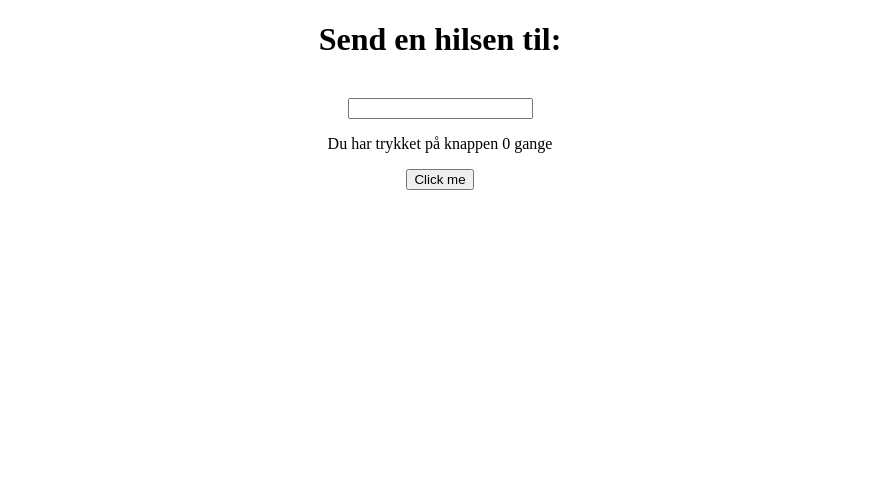
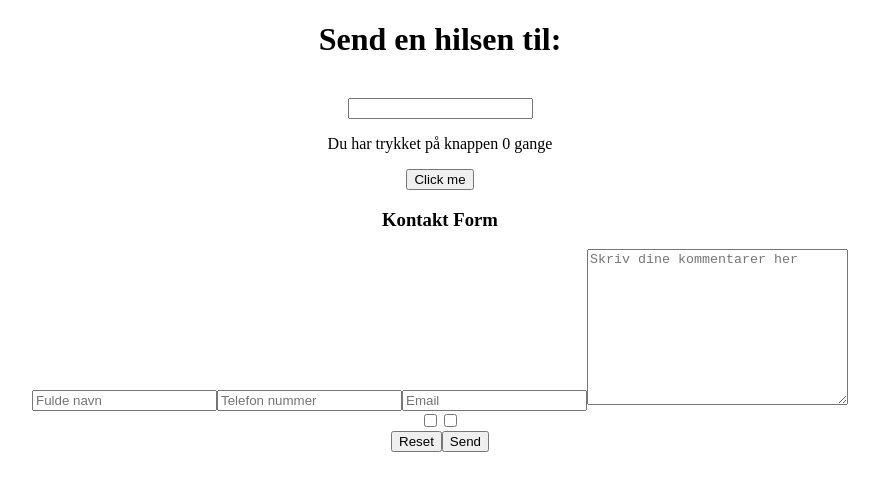
Before and after one commit to Emsenparry/react-assignments, a React (Create React App) app in the folder assignments/: page / in a window 1280 px wide. Shown: the top 490 px of the page, without its empty margins (200-1079 px from the left). Built offline with nearby package versions, Linux system fonts and the light colour scheme.

Commit message:
form (not working)

```diff
--- a/assignments/src/App.jsx
+++ b/assignments/src/App.jsx
@@ -1,5 +1,6 @@
 import './App.scss';
 import Counter from './components/assignments/hooks/counter';
+import Form from './components/assignments/hooks/form';
 import Greeting from './components/assignments/hooks/useState';
 
 function App() {
@@ -7,6 +8,7 @@ function App() {
     <div className="App">
       <Greeting />
       <Counter />
+      <Form />
     </div>
   );
 }
--- /dev/null
+++ b/assignments/src/components/assignments/hooks/form.jsx
@@ -0,0 +1,73 @@
+import { useState } from "react";
+
+const Form = () => {
+  const [contactInfo, setContactInfo] = useState({
+    name: "",
+    phonenumber: "",
+    email: "",
+    comments: "",
+  });
+
+  const handleChange = (event) => {
+    setContactInfo({ ...contactInfo, [event.target.name]: event.target.value });
+  };
+
+  const handleSubmit = (event) => {
+    // prevents the submit button from refreshing the page
+    event.preventDefault();
+    setContactInfo({ name: "", email: "", phonenumber: "", comments: "" });
+  };
+
+  return (
+    <>
+      <form onSubmit={handleSubmit}>
+        <div>
+          <h3>Kontakt Form</h3>
+        </div>
+        <div>
+          <input
+            type="text"
+            name="name"
+            placeholder="Fulde navn"
+            value={contactInfo.name}
+            onChange={handleChange}
+          />
+          <input
+            type="number"
+            name="phonenumber"
+            placeholder="Telefon nummer"
+            value={contactInfo.phonenumber}
+            onChange={handleChange}
+          />
+          <input
+            type="email"
+            name="email"
+            placeholder="Email"
+            value={contactInfo.email}
+            onChange={handleChange}
+          />
+          <textarea
+            name="comments"
+            cols="30"
+            rows="10"
+            placeholder="Skriv dine kommentarer her"
+            value={contactInfo.comments}
+            onChange={handleChange}
+          ></textarea>
+        </div>
+
+        <div>
+          <input type="checkbox" />
+          <input type="checkbox" />
+        </div>
+
+        <div>
+          <button type="reset">Reset</button>
+          <button type="submit">Send</button>
+        </div>
+      </form>
+    </>
+  );
+};
+
+export default Form;
```
